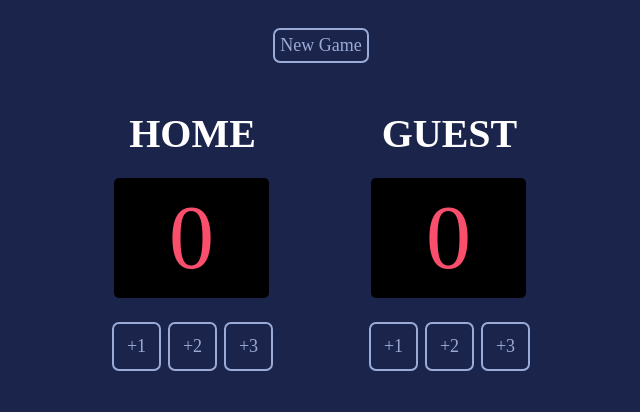
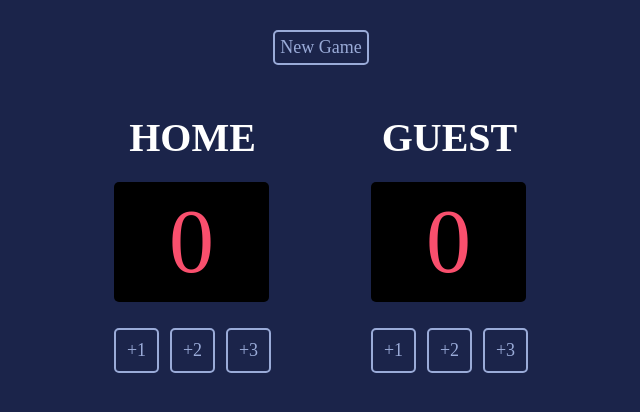
Before and after one commit to TheWarPig/GameCounterProject, a website built with Vite: page index.html in a window 1280 px wide. Shown: the whole page, without its empty margins (319-959 px from the left). Built offline with nearby package versions, Linux system fonts and the light colour scheme.

Commit message:
Update index.css

```diff
--- a/index.css
+++ b/index.css
@@ -13,8 +13,7 @@ body {
     background-color: transparent;
     color: #9AABD8;
     font-size: 18px;
-    border: none;
-    outline: 2px solid #9AABD8;
+    border: 2px solid #9AABD8;
     border-radius: 5px;
 }
 h3{
@@ -53,7 +52,6 @@ h3{
     background-color: transparent;
     color: #9AABD8;
     font-size: 18px;
-    border: none;
-    outline: 2px solid #9AABD8;
+    border: 2px solid #9AABD8;
     border-radius: 5px;
 }
```
